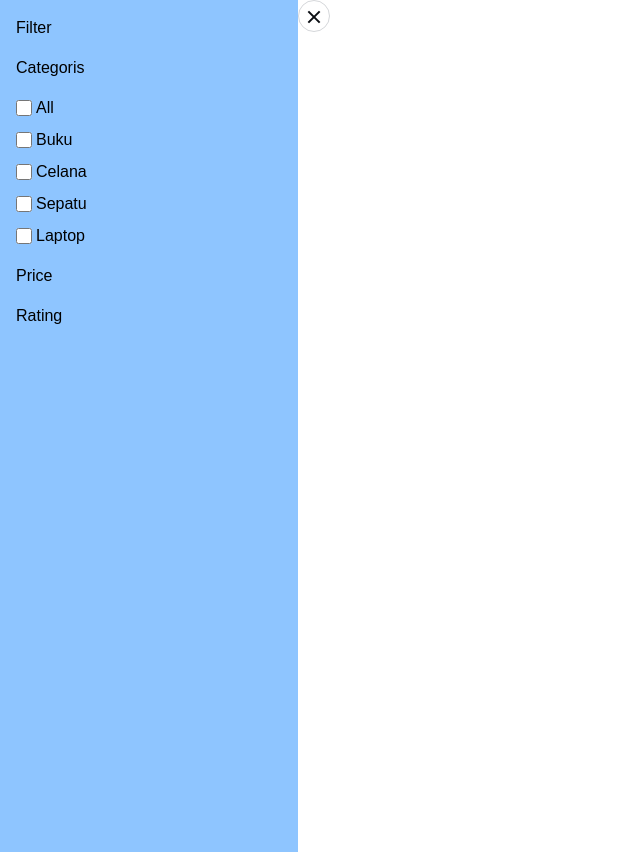
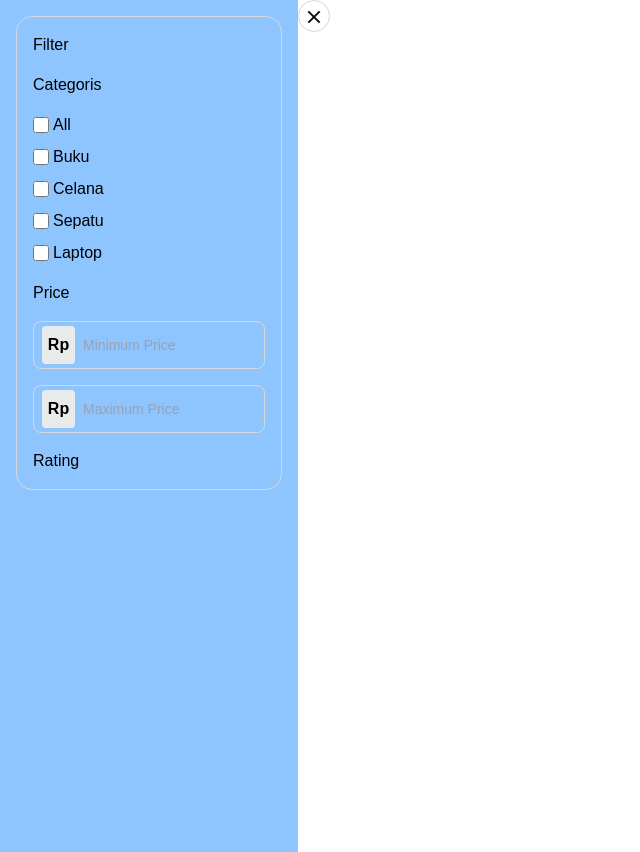
Before and after one commit to herfando/Shirtify, a website: page src/3.filter.html in a window 1280 px wide. Shown: the whole page, without its empty margins (0-640 px from the left). Drawn offline with Linux system fonts and the light colour scheme.

Commit message:
add form price

```diff
--- a/src/3.filter.html
+++ b/src/3.filter.html
@@ -8,9 +8,10 @@
 <body class="font-display">
     <!-- Fando -> Archive-FIlter-->
     <div class="flex">
-      <section class="bg-blue-300 w-[298px] h-[852px]">
-        <div class="grid grid-cols-1 gap-4 p-4">
+      <section class="bg-blue-300 w-[298px] h-[852px] p-4">
+        <div class="grid grid-cols-1 gap-4 p-4 border-cust rounded-2xl">
           <div>Filter</div>
+          <!-- Categories -->
           <div>Categoris</div>
           <form class="grid grid-cols-1 gap-2">
             <label class="items-center flex gap-1"><input type="checkbox" class="w-4 h-4 accent-black" /><span>All</span></label>
@@ -19,10 +20,25 @@
             <label class="items-center flex gap-1"><input type="checkbox" class="w-4 h-4 accent-black" /><span>Sepatu</span></label>
             <label class="items-center flex gap-1"><input type="checkbox" class="w-4 h-4 accent-black" /><span>Laptop</span></label>
           </form>
+          <!-- Price -->
           <div>Price</div>
+          <form class="h-[48px] border-cust rounded-lg flex items-center gap-4">
+            <!-- icon rupiah -->
+            <label class="translate-x-2 font-semibold flex justify-center items-center w-[38px] h-[38px] rounded-sm bg-[#E9EAEB]">Rp</label>
+            <!-- Price -->
+            <input type="text" placeholder="Minimum Price" class="flex-1 bg-transparent outline-none text-gray-700 text-sm placeholder-gray-400 transition-all duration-500 ease-in-out">
+          </form>
+          <form class="h-[48px] border-cust rounded-lg flex items-center gap-4">
+            <!-- icon rupiah -->
+            <label class="translate-x-2 font-semibold flex justify-center items-center w-[38px] h-[38px] rounded-sm bg-[#E9EAEB]">Rp</label>
+            <!-- Price -->
+            <input type="text" placeholder="Maximum Price" class="flex-1 bg-transparent outline-none text-gray-700 text-sm placeholder-gray-400 transition-all duration-500 ease-in-out">
+          </form>
           <div>Rating</div>
         </div>
       </section>
+
+
 
       <!-- tanda silang -->
       <div class="border-cust rounded-full h-[32px] w-[32px] grid justify-center items-center bg-white">
@@ -33,6 +49,5 @@
           <div class="absolute left-0 top-1/2 w-full h-[2px] bg-[#0A0D12] -rotate-45"></div>
         </div>
       </div>
-    </div>
 </body>
 </html>
```
Also changed, not shown: src/output.css. Lines whose indentation alone changed are shown as unchanged.
